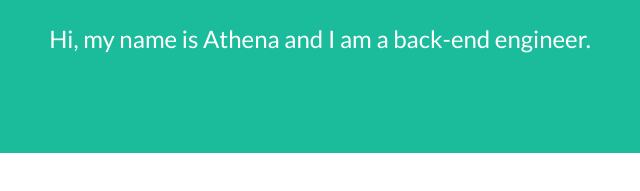
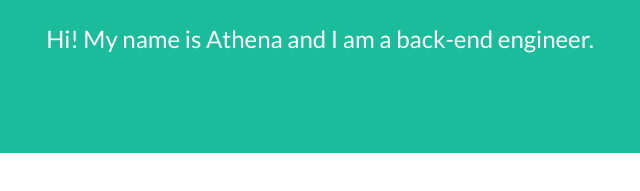
Before and after one commit to ad-egg/ad-egg.github.io, a website with bundled scripts: page index.html in a window 1280 px wide. Shown: the part 574-765 px from the top of the page, 320-960 px from the left. Built offline with nearby package versions, Linux system fonts and the light colour scheme.

Commit message:
Update index.html

```diff
--- a/index.html
+++ b/index.html
@@ -71,7 +71,7 @@
       </div>
 
       <!-- Masthead Subheading -->
-      <p class="masthead-subheading font-weight-light mb-0">Hi, my name is Athena and I am a back-end engineer.</p>
+      <p class="masthead-subheading font-weight-light mb-0">Hi! My name is Athena and I am a back-end engineer.</p>
 
     </div>
   </header>
```
